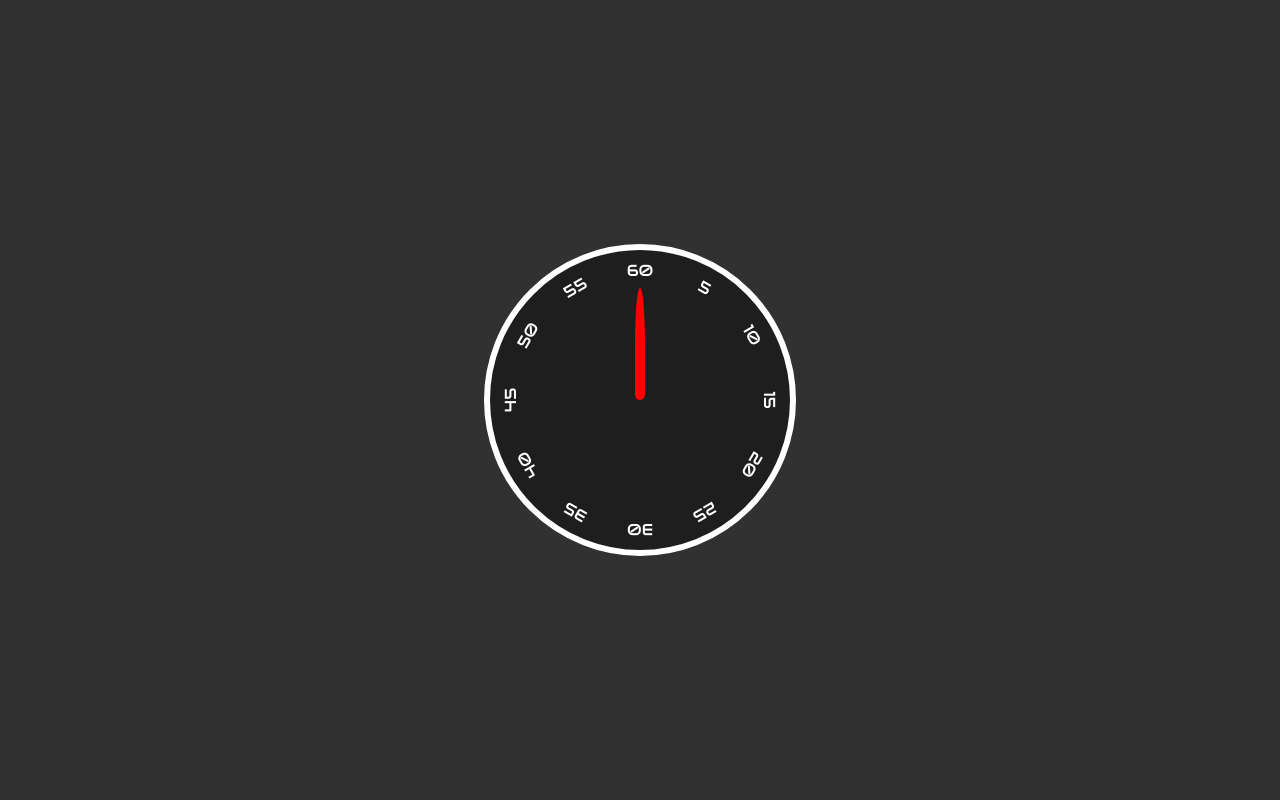
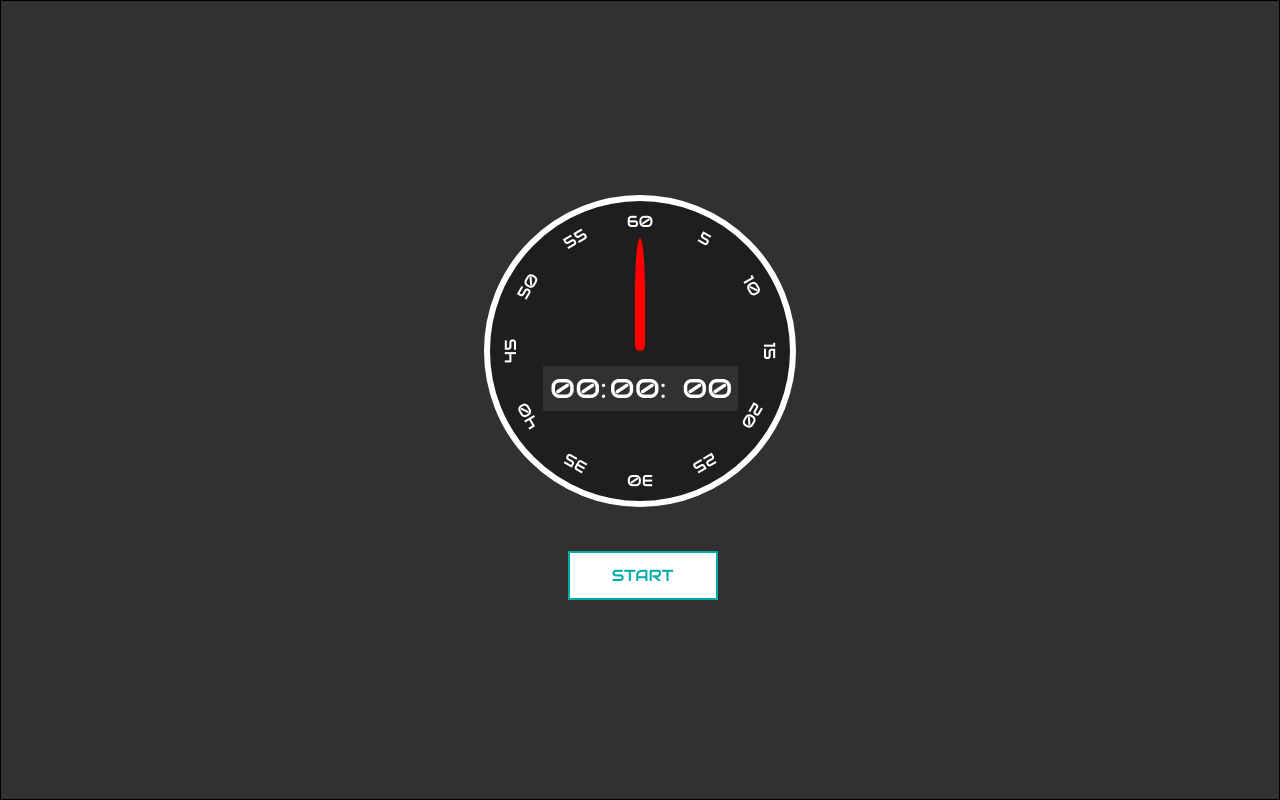
Before and after one commit to Zack1808/stopwatch, a React (Create React App) app: page / in a window 1280 px wide. Built offline with nearby package versions, Linux system fonts and the light colour scheme.

Commit message:
setup the buttons again

```diff
--- a/src/components/App.js
+++ b/src/components/App.js
@@ -10,6 +10,7 @@ import "../css/App.css";
 // Creating the App component
 const App = () => {
   const [time, setTime] = useState({ ms: 0, s: 0, m: 0, h: 0 });
+  const [pointerTime, setPointerTime] = useState(time.s);
   const [interv, setInterv] = useState();
   const [status, setStatus] = useState(false);
   const [stopButtonPressed, setStopButtonPressed] = useState(false);
@@ -22,8 +23,8 @@ const App = () => {
 
   // Funciton that starts the timer
   const start = () => {
-    timerRunnign();
-    setInterv(setInterval(timerRunnign, 10));
+    timerRunning();
+    setInterv(setInterval(timerRunning, 10));
     setStatus(true);
     setStopButtonPressed(false);
   };
@@ -40,10 +41,11 @@ const App = () => {
     clearInterval(interv);
     setStatus(false);
     setStopButtonPressed(false);
+    setPointerTime(0);
   };
 
   // Function that increases the timers value
-  const timerRunnign = () => {
+  const timerRunning = () => {
     if (timeM === 60) {
       timeH++;
       timeM = 0;
@@ -54,6 +56,7 @@ const App = () => {
     }
     if (timeMs === 100) {
       timeS++;
+      setPointerTime((prevState) => prevState + 1);
       timeMs = 0;
     }
     timeMs++;
@@ -64,7 +67,19 @@ const App = () => {
     <div className="main-section">
       <div className="clock-holder">
         <div className="stopwatch">
-          <DisplayClock time={time} test={start} />
+          <DisplayClock time={time} pointer={pointerTime} status={status} />
+          {status ? (
+            <div>
+              <Button
+                text={stopButtonPressed ? "resume" : "stop"}
+                color="blue"
+                handleOperation={stopButtonPressed ? start : stop}
+              />
+              <Button text="reset " color="red" handleOperation={reset} />
+            </div>
+          ) : (
+            <Button text="start" color="green" handleOperation={start} />
+          )}
         </div>
       </div>
     </div>
--- a/src/components/DisplayClock.js
+++ b/src/components/DisplayClock.js
@@ -4,7 +4,7 @@ import React from "react";
 import "../css/DisplayClock.css";
 
 // Creating the DisplayClock component;
-const DisplayClock = ({ time, test }) => {
+const DisplayClock = ({ time, pointer, status }) => {
   return (
     <div className="clock">
       <div className="numbers">
@@ -48,12 +48,17 @@ const DisplayClock = ({ time, test }) => {
       <div
         className="pointer"
         style={{
-          transform: time.s
-            ? `rotate(calc(6deg * ${time.s}))`
-            : `rotate(calc(0.06deg * ${time.ms}))`,
+          transform: status && `rotate(calc(6deg * ${pointer}))`,
         }}
       >
-        <div className="point" onClick={test}></div>
+        <div className="point"></div>
+      </div>
+      <div className="time-display">
+        <div className="time">
+          <span>{time.m >= 10 ? time.m : `0${time.m}`}</span>:
+          <span>{time.s >= 10 ? time.s : `0${time.s}`}</span>:
+          <span>{time.ms >= 10 ? time.ms : `0${time.ms}`}</span>
+        </div>
       </div>
     </div>
   );
--- a/src/css/App.css
+++ b/src/css/App.css
@@ -1,8 +1,6 @@
 @import url("https://fonts.googleapis.com/css2?family=Audiowide&display=swap");
 
-*,
-*::before,
-*::after {
+* {
   padding: 0;
   margin: 0;
   box-sizing: border-box;
@@ -16,30 +14,26 @@
   --light: #fff;
 }
 
-body {
+.main-section {
   background: var(--dark);
-}
-
-.main-section {
-  background: transparent;
-  max-width: 600px;
-  width: 90%;
-  height: 500px;
+  width: 100%;
   min-height: 100vh;
   display: flex;
   flex-direction: column;
   justify-content: center;
   margin: 0 auto;
+  border: 1px solid #000;
+  overflow: hidden;
 }
 
 .clock-holder {
   width: 100%;
-  margin: 30px auto;
 }
 
 .stopwatch {
-  padding: 60px 0;
   display: flex;
+  flex-direction: column;
+  align-items: center;
   justify-content: center;
   gap: 20px;
 }
--- a/src/css/DisplayClock.css
+++ b/src/css/DisplayClock.css
@@ -1,5 +1,5 @@
 .clock {
-  width: 100%;
+  width: 90%;
   max-width: 300px;
   aspect-ratio: 1 / 1;
   background-color: rgb(30, 30, 30);
@@ -37,7 +37,7 @@
   display: flex;
   justify-content: center;
   align-items: start;
-  transition: transform 1s linear;
+  z-index: 1;
 }
 
 .point {
@@ -49,3 +49,34 @@
   border-bottom-right-radius: 5px;
   border-bottom-left-radius: 5px;
 }
+
+.time-display {
+  width: 65%;
+  height: 60%;
+  position: absolute;
+  display: flex;
+  justify-content: center;
+  align-items: end;
+  padding-bottom: 30px;
+  color: var(--light);
+}
+
+.time {
+  display: flex;
+  justify-content: center;
+  align-items: center;
+  background-color: var(--dark);
+  font-size: 1.7em;
+  padding: 5px;
+  width: 100%;
+}
+
+.time span {
+  display: flex;
+  justify-content: end;
+  width: 80%;
+}
+
+.time span:last-child {
+  width: 100%;
+}
```
